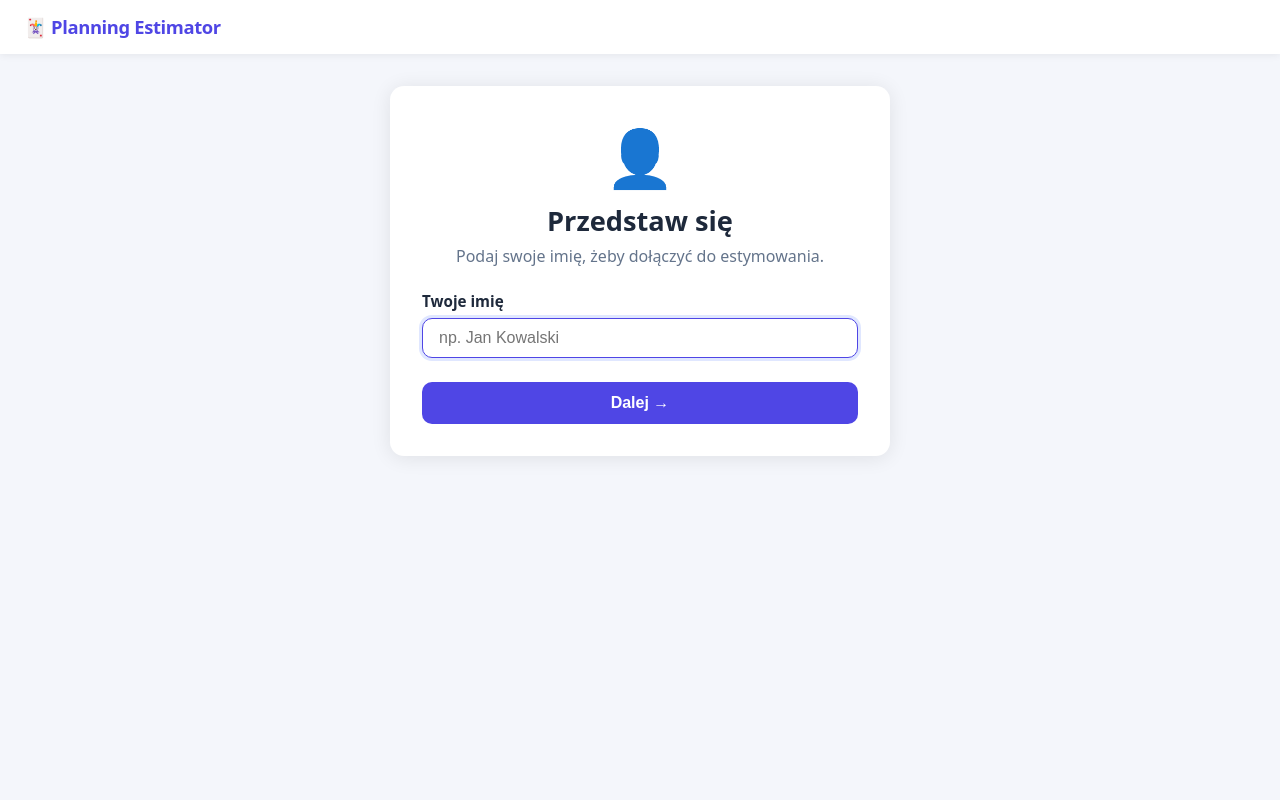
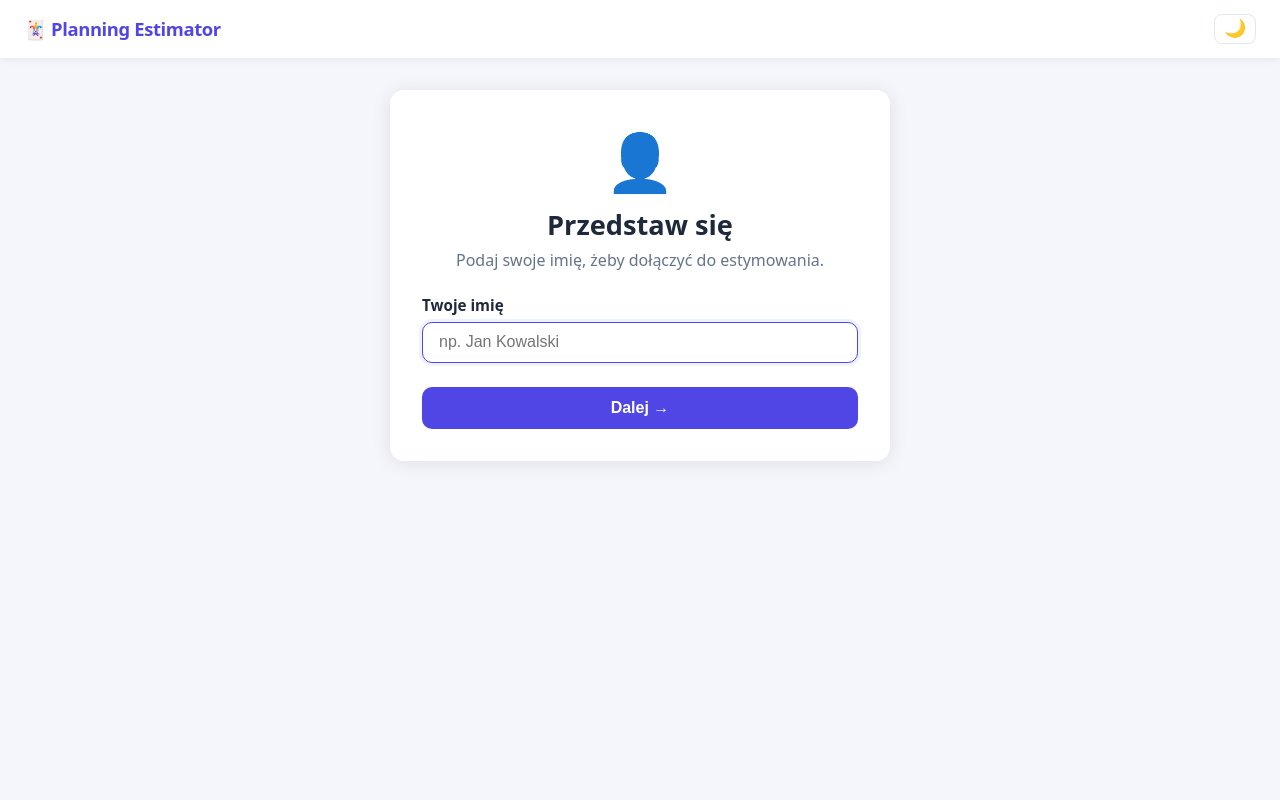
Before and after one commit to thanek/plannie, a FastAPI app: page /login in a window 1280 px wide. Run offline with FastAPI, Linux system fonts and the light colour scheme.

Commit message:
dark mode support

```diff
--- a/web/static/style.css
+++ b/web/static/style.css
@@ -5,13 +5,48 @@
   --surface: #ffffff;
   --primary: #4f46e5;
   --primary-dark: #3730a3;
+  --primary-tint: #eef2ff;
+  --primary-glow: #c7d2fe;
   --danger: #dc2626;
   --text: #1e293b;
   --muted: #64748b;
+  --border: #e2e8f0;
+  --border-strong: #cbd5e1;
+  --border-subtle: #f1f5f9;
+  --input-bg: #f8fafc;
+  --card-hover: #f8fafc;
   --green-bg: #f0fdf4;
+  --green-text: #16a34a;
   --green-border: #86efac;
+  --pm-tag-bg: #ede9fe;
+  --warning-bg: #fef3c7;
+  --warning-border: #fcd34d;
   --radius: 14px;
   --shadow: 0 2px 20px rgba(0,0,0,.09);
+}
+
+[data-theme="dark"] {
+  --bg: #0f172a;
+  --surface: #1e293b;
+  --primary: #818cf8;
+  --primary-dark: #6366f1;
+  --primary-tint: #1e1b4b;
+  --primary-glow: #3730a3;
+  --danger: #f87171;
+  --text: #e2e8f0;
+  --muted: #94a3b8;
+  --border: #334155;
+  --border-strong: #475569;
+  --border-subtle: #263348;
+  --input-bg: #0f172a;
+  --card-hover: #263348;
+  --green-bg: #052e16;
+  --green-text: #4ade80;
+  --green-border: #166534;
+  --pm-tag-bg: #1e1b4b;
+  --warning-bg: #422006;
+  --warning-border: #d97706;
+  --shadow: 0 2px 20px rgba(0,0,0,.4);
 }
 
 body {
@@ -28,6 +63,7 @@ header {
   padding: .9rem 1.5rem;
   box-shadow: 0 1px 8px rgba(0,0,0,.07);
   position: sticky; top: 0; z-index: 10;
+  display: flex; align-items: center; justify-content: space-between;
 }
 .logo {
   text-decoration: none;
@@ -36,6 +72,14 @@ header {
   color: var(--primary);
   letter-spacing: -.02em;
 }
+.theme-toggle {
+  background: none; border: 1.5px solid var(--border);
+  border-radius: 8px; padding: .3rem .55rem;
+  font-size: 1.1rem; cursor: pointer;
+  transition: background .15s, border-color .15s;
+  line-height: 1;
+}
+.theme-toggle:hover { background: var(--input-bg); border-color: var(--border-strong); }
 
 main { padding: 2rem 1rem; }
 
@@ -58,16 +102,17 @@ h1 { font-size: 1.7rem; font-weight: 800; margin-bottom: .4rem; text-align: cent
 label { display: block; margin-bottom: .4rem; font-weight: 600; font-size: .95rem; }
 input[type=text] {
   width: 100%; padding: .65rem 1rem;
-  border: 1.5px solid #cbd5e1; border-radius: 10px;
+  border: 1.5px solid var(--border-strong); border-radius: 10px;
   font-size: 1rem; margin-bottom: 1rem;
   transition: border-color .2s, box-shadow .2s;
-  background: #f8fafc;
+  background: var(--input-bg);
+  color: var(--text);
 }
 input[type=text]:focus {
   outline: none;
   border-color: var(--primary);
-  box-shadow: 0 0 0 3px #e0e7ff;
-  background: #fff;
+  box-shadow: 0 0 0 3px var(--primary-tint);
+  background: var(--surface);
 }
 .hint { color: var(--muted); font-weight: 400; font-size: .85em; }
 
--- a/web/templates/base.html
+++ b/web/templates/base.html
@@ -5,11 +5,32 @@
   <meta name="viewport" content="width=device-width, initial-scale=1.0"/>
   <title>{% block title %}Planning Estimator{% endblock %}</title>
   <link rel="stylesheet" href="/static/style.css"/>
+  <script>
+    (function(){
+      var t = localStorage.getItem('theme') || (window.matchMedia('(prefers-color-scheme: dark)').matches ? 'dark' : 'light');
+      document.documentElement.setAttribute('data-theme', t);
+    })();
+  </script>
 </head>
 <body>
   <header>
     <a href="/" class="logo">🃏 Planning Estimator</a>
+    <button class="theme-toggle" id="theme-toggle" onclick="toggleTheme()" title="Przełącz motyw"></button>
   </header>
   <main>{% block content %}{% endblock %}</main>
+  <script>
+    function toggleTheme() {
+      var html = document.documentElement;
+      var next = html.getAttribute('data-theme') === 'dark' ? 'light' : 'dark';
+      html.setAttribute('data-theme', next);
+      localStorage.setItem('theme', next);
+      updateIcon();
+    }
+    function updateIcon() {
+      var btn = document.getElementById('theme-toggle');
+      if (btn) btn.textContent = document.documentElement.getAttribute('data-theme') === 'dark' ? '☀️' : '🌙';
+    }
+    updateIcon();
+  </script>
 </body>
 </html>
```
Also changed, not shown: other parts of web/static/style.css (+24 -23 lines).
